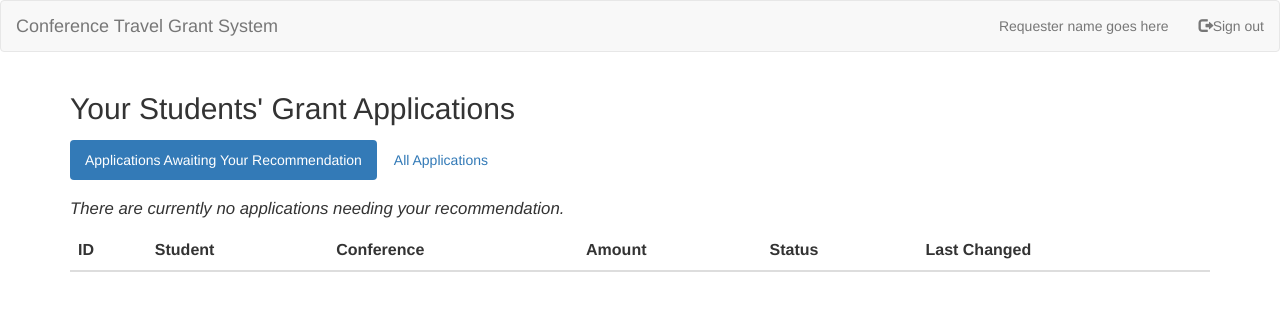
After one commit to Caleb-St/ctgs, a Django app: a page that uses applications/templates/applications/supervisor_dashboard.html in a window 1280 px wide. The commit adds this page. Shown: the top 311 px of the page. Run offline with Django 3.2, Linux system fonts and the light colour scheme; the visitor is signed in with stand-in values (Sample User, id 1); lists and menus that the app fills with data are empty; some libraries are stand-ins or nearby versions.

Commit message:
started supervisor dashboard. removed applications/ from URLConfs

```diff
--- a/applications/static/applications/style.css
+++ b/applications/static/applications/style.css
@@ -1,3 +1,7 @@
+h2.list-title {
+    margin-bottom: .5em;
+}
+
 .applications {
     max-height: 75vh;
     overflow: auto;
--- /dev/null
+++ b/applications/templates/applications/compartments/supervisor_applicationlist.html
@@ -0,0 +1,14 @@
+<table class="table table-striped">
+    <thead>
+        <tr>
+        <th>ID</th>
+        <th>Student</th>
+        <th>Conference</th>
+        <th>Amount</th>
+        <th>Status</th>
+        <th>Last Changed</th>
+        </tr>
+    </thead>
+    <tbody>
+    </tbody>
+</table>
--- a/applications/templates/applications/requester_dashboard.html
+++ b/applications/templates/applications/requester_dashboard.html
@@ -1,5 +1,5 @@
 {% extends "applications/dashboard.html" %} {% block user_name %} Requester name goes here {% endblock %} {% block content %}
-<h2> Grant Applications </h2>
+<h2 class="list-title"> Grant Applications </h2>
 {% comment %}TODO: Replace this with url reversal {% endcomment %}
 <div class="applications">
     <p class="user-message">You currently have no grant applications.</p>
--- a/applications/templates/applications/supervisor_dashboard.html
+++ b/applications/templates/applications/supervisor_dashboard.html
@@ -0,0 +1,21 @@
+{% extends "applications/dashboard.html" %} {% block user_name %} Requester name goes here {% endblock %} {% block content %}
+<h2 class="list-title"> Your Students' Grant Applications </h2>
+{% comment %}TODO: Replace this with url reversal {% endcomment %}
+<div class="applications">
+    <ul class="nav nav-pills">
+        <li class="active"><a data-toggle="pill" href="#pending-recommendation">Applications Awaiting Your Recommendation</a></li>
+        <li><a data-toggle="pill" href="#all">All Applications</a></li>
+    </ul>
+
+    <div class="tab-content">
+        <div id="pending-recommendation" class="tab-pane fade in active">
+            <p class="user-message">There are currently no applications needing your recommendation.</p>
+            {% include "applications/compartments/supervisor_applicationlist.html" %}
+        </div>
+    <div id="all" class="tab-pane fade">
+        <p class="user-message">None of your students have submitted applications yet.</p>
+        {% include "applications/compartments/supervisor_applicationlist.html" %}
+    </div>
+</div>
+</div>
+{% endblock content %}
--- a/applications/urls.py
+++ b/applications/urls.py
@@ -5,5 +5,8 @@ urlpatterns = [
     url(r'^requesters/(?P<userid>[0-9]+)/', include([
         url(r'^$', views.requester_dashboard, name='requester-dashboard'),
         url(r'^createapplication$', views.create_application, name='create-application')
+    ])),
+     url(r'^supervisors/(?P<userid>[0-9]+)/', include([
+        url(r'^$', views.supervisor_dashboard, name='supervisor-dashboard'),
     ]))
 ]
--- a/applications/views.py
+++ b/applications/views.py
@@ -16,6 +16,10 @@ def requester_dashboard(request, userid):
 	}
 	return render(request, 'applications/requester_dashboard.html', context)
 
+@login_required
+def supervisor_dashboard(request, userid):
+	return render(request, 'applications/supervisor_dashboard.html', None)
+
 def create_application(request, userid):
 	form = ApplicationForm(request.POST)
 	if form.is_valid():
--- a/ctgswebsite/urls.py
+++ b/ctgswebsite/urls.py
@@ -18,5 +18,5 @@ from django.contrib import admin
 
 urlpatterns = [
     url(r'^admin/', admin.site.urls),
-    url(r'^applications/', include('applications.urls'))
+    url(r'^', include('applications.urls'))
 ]
```
